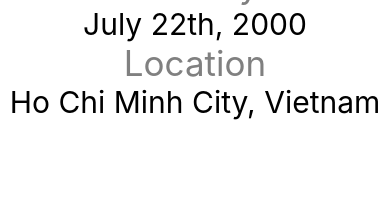
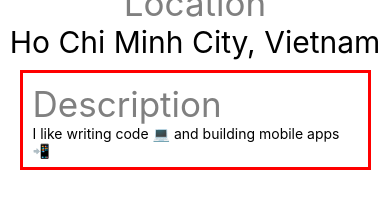
Before and after one commit to PrimeTimeTran/ProfileApp, a React Native app: screen / in a window 390 px wide. Shown: the part 576-784 px from the top of the page. Built offline with nearby package versions, Linux system fonts and the light colour scheme.

Commit message:
Update lesson

```diff
--- a/App.js
+++ b/App.js
@@ -3,37 +3,39 @@ import {
   View,
   Text,
   Image,
-  Dimensions,
   StyleSheet,
 } from 'react-native'
 
-const { width,  } = Dimensions.get('window')
+const Description = () => {
+  return (
+    <View
+      style={{
+        margin: 10,
+        height: 100,
+        padding: 10,
+        width: '90%',
+        borderWidth: 3,
+        borderColor: 'red',
+      }}
+    >
+      <Text style={styles.labelStyle}>Description</Text>
+      <Text>I like writing code 💻 and building mobile apps 📲</Text>
+    </View>
+  )
+}
+
 
 export default function App() {
   return (
     <View style={styles.containerStyle}>
-      <Text
-        style={{
-          fontSize: 40,
-          color: 'green',
-          marginBottom: 50,
-          fontWeight: 'bold',
-        }}
-      >
+      <Text  style={styles.helloStyle}>
         Hello World!
       </Text>
       <Image
         style={styles.imageStyle}
         source={{uri: 'https://scontent.fsgn2-1.fna.fbcdn.net/v/t1.0-9/14633014_10154745913714359_6100717154322258576_n.jpg?_nc_cat=105&_nc_oc=AQkZMdfzPzbxiGhHk7rKdxZuqxfru6om8cUXLPi4elQn9yH-qtyHT1jMm8_wF2g-kp8&_nc_ht=scontent.fsgn2-1.fna&oh=0a07f00a2483ba1090d5010e8cd1eb64&oe=5DC1478A'}}
       />
-      <View
-        style={{
-          width: '100%',
-          flexDirection: 'row',
-          alignItems: 'center',
-          justifyContent: 'space-around'
-        }}
-      >
+      <View style={styles.singleHorizontalRowStyle}>
         <Text style={styles.labelStyle}>
           Name:
         </Text>
@@ -59,6 +61,7 @@ export default function App() {
       <Text style={styles.infoStyle}>
         Ho Chi Minh City, Vietnam
       </Text>
+      <Description />
     </View>
   )
 }
@@ -69,6 +72,18 @@ const styles = StyleSheet.create({
     alignItems: 'center',
     backgroundColor: '#fff',
     justifyContent: 'center',
+  },
+  helloStyle: {
+    fontSize: 40,
+    color: 'green',
+    marginBottom: 50,
+    fontWeight: 'bold',
+  },
+  singleHorizontalRowStyle: {
+    width: '100%',
+    flexDirection: 'row',
+    alignItems: 'center',
+    justifyContent: 'space-around'
   },
   labelStyle: {
     fontSize: 35,
```
Also changed, not shown: assets/images/rockets.png, 1 other file (tests, documents, lock files or other folders).
